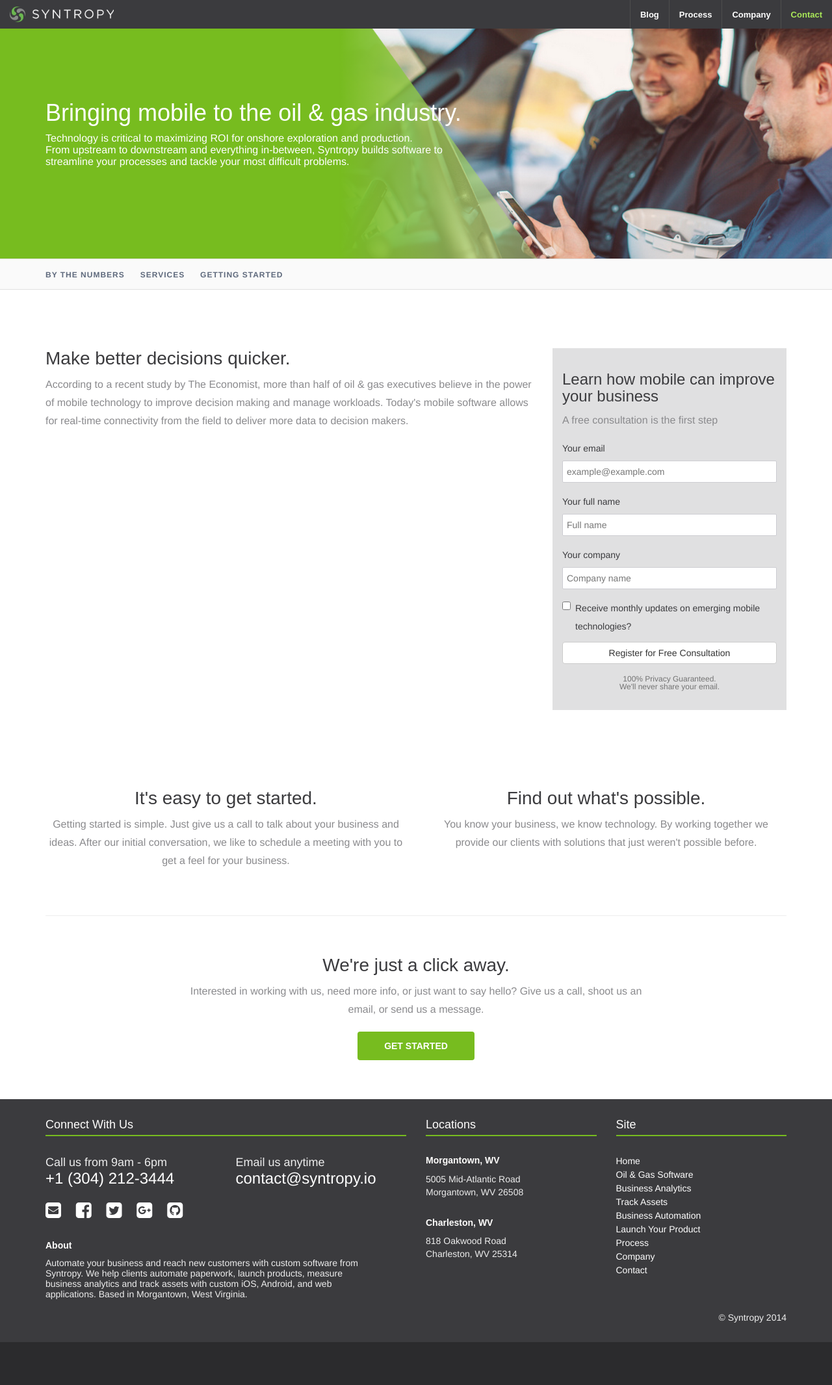
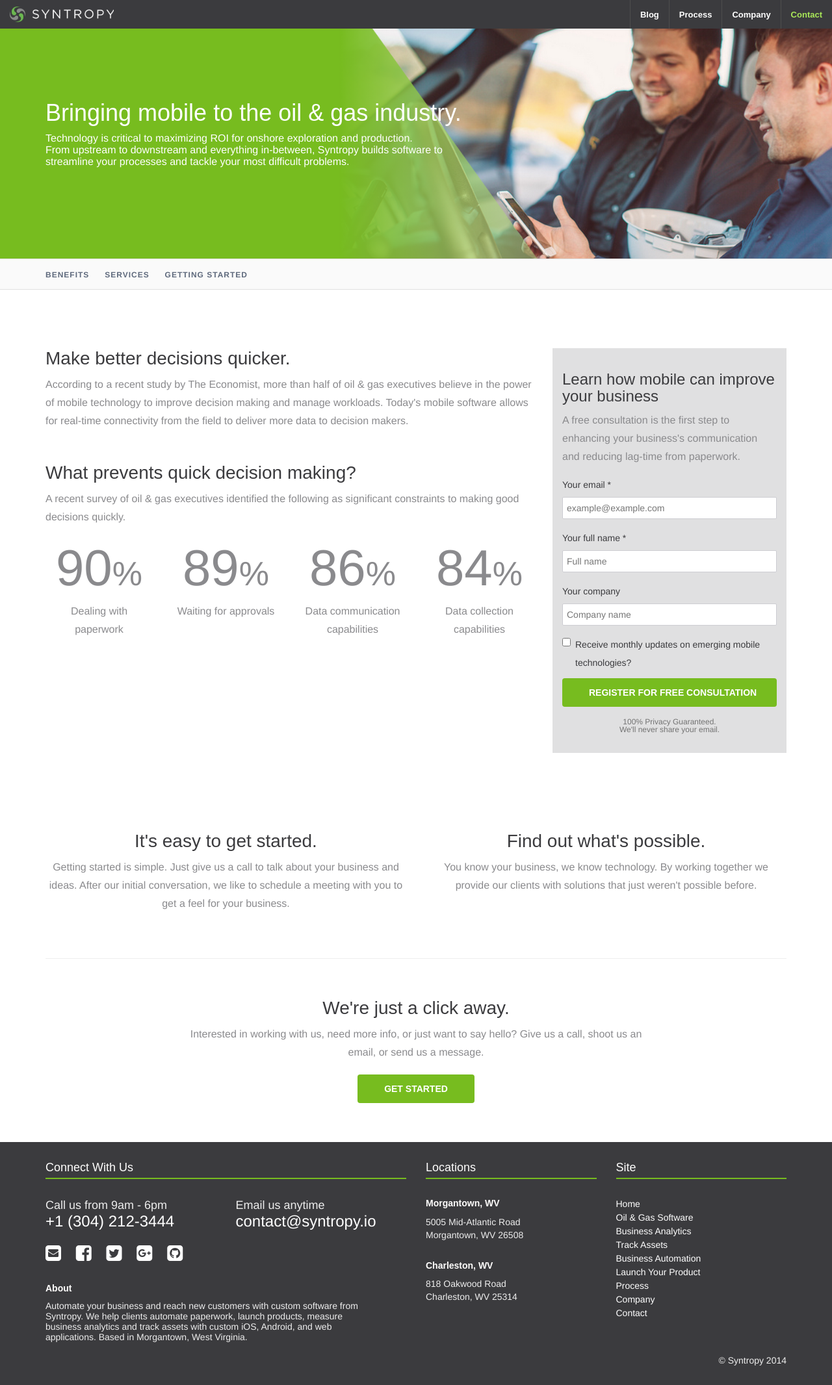
Before and after one commit to SyntropyDev/SyntropyDev.github.io, a Jekyll site: the page built from page/oil-and-gas/index.html, in a window 1280 px wide. Shown: the whole page at 65% size. Built offline with Jekyll 4.4.1, drawn with Linux system fonts in a browser that asks for light colours; nearby versions of some CDN libraries; before the commit the page ends 2066 px from its top, so only the background shows below that.

Commit message:
Stats on quick decision making

```diff
--- a/page/oil-and-gas/index.html
+++ b/page/oil-and-gas/index.html
@@ -30,7 +30,7 @@ rank: 1
       <div class="col-sm-12">
         <p class="contents">
 
-          <a href="#benefits">By the numbers</a>
+          <a href="#benefits">Benefits</a>
           <a href="#services">Services</a>
           <a href="#get-started">Getting Started</a>
 
@@ -44,35 +44,57 @@ rank: 1
   <div class="container">
 
     <div class="row" style="margin-top:30px;">
-
       <div class="col-md-8">
-        <h1 style="text-align: left;">Make better decisions quicker.</h1>
-
-        <div class="heading-full" style="text-align: left; margin-bottom: 20px;">
-
-
-          According to a recent study by The Economist, more than half of oil & gas executives believe in the power of mobile technology to improve decision making and manage workloads. Today's mobile software allows for real-time connectivity from the field to deliver more data to decision makers.
-
-
+        <div class="row">
+          <div class="col-sm-12">
+            <h1 style="text-align: left;">Make better decisions quicker.</h1>
+            <div class="heading-full" style="text-align: left; margin-bottom: 20px;">
+              According to a recent study by The Economist, more than half of oil & gas executives believe in the power of mobile technology to improve decision making and manage workloads. Today's mobile software allows for real-time connectivity from the field to deliver more data to decision makers.
+            </div>
+          </div>
         </div>
-
-
+        <div class="row" style="padding-top: 30px;">
+          <div class="col-sm-12">
+            <h1 style="text-align: left;">What prevents quick decision making?</h1>
+            <div class="heading-full" style="text-align: left; margin-bottom: 20px;">
+              A recent survey of oil & gas executives identified the following as significant constraints to making good decisions quickly.
+            </div>
+          </div>
+        </div>
+        <div class="row" style="padding-top: 30px;">
+          <div class="col-sm-3">
+            <div class="big-stat">90<span class="percent">%</span></div>
+            <div class="stat-label">Dealing with paperwork</div>
+          </div>
+          <div class="col-sm-3">
+            <div class="big-stat">89<span class="percent">%</span></div>
+            <div class="stat-label">Waiting for approvals</div>
+          </div>
+          <div class="col-sm-3">
+            <div class="big-stat">86<span class="percent">%</span></div>
+            <div class="stat-label">Data communication capabilities</div>
+          </div>
+          <div class="col-sm-3">
+            <div class="big-stat">84<span class="percent">%</span></div>
+            <div class="stat-label">Data collection capabilities</div>
+          </div>
+        </div>
       </div>
       <div class="col-md-4">
         <form role="form" class="oil-gas-form">
           <div class="form-group">
             <h3>Learn how mobile can improve your business</h3>
             <p>
-              A free consultation is the first step
+              A free consultation is the first step to enhancing your business's communication and reducing lag-time from paperwork.
             </p>
           </div>
           <div class="form-group">
-            <label for="email">Your email</label>
-            <input type="email" class="form-control" id="email" placeholder="example@example.com">
+            <label for="email">Your email *</label>
+            <input type="email" class="form-control" id="email" placeholder="example@example.com" required>
           </div>
           <div class="form-group">
-            <label for="name">Your full name</label>
-            <input type="text" class="form-control" id="name" placeholder="Full name">
+            <label for="name">Your full name *</label>
+            <input type="text" class="form-control" id="name" placeholder="Full name" required>
           </div>
           <div class="form-group">
             <label for="company">Your company</label>
@@ -83,13 +105,12 @@ rank: 1
               <input type="checkbox"> Receive monthly updates on emerging mobile technologies?
             </label>
           </div>
-          <button type="submit" class="btn btn-default btn-block">Register for Free Consultation</button>
+          <button type="submit" class="btn btn-contact btn-block">Register for Free Consultation</button>
           <div class="form-group">
             <p class="help-block disclosure" ><br>100% Privacy Guaranteed. <br> We'll never share your email.</p>
           </div>
         </form>
       </div>
-
     </div>
 
   </div>
```
Also changed, not shown: scss/screen.scss (+17 -2 lines), css/screen.css.
